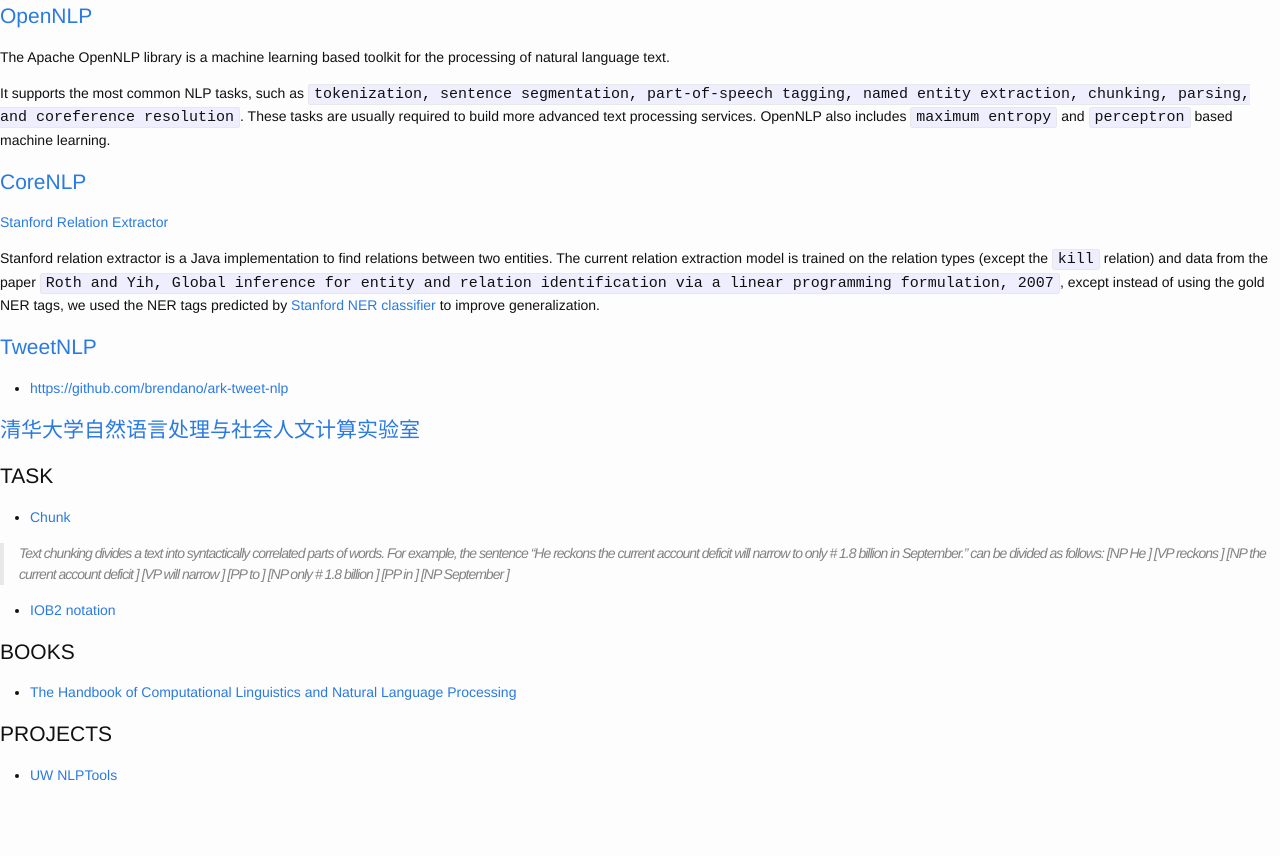
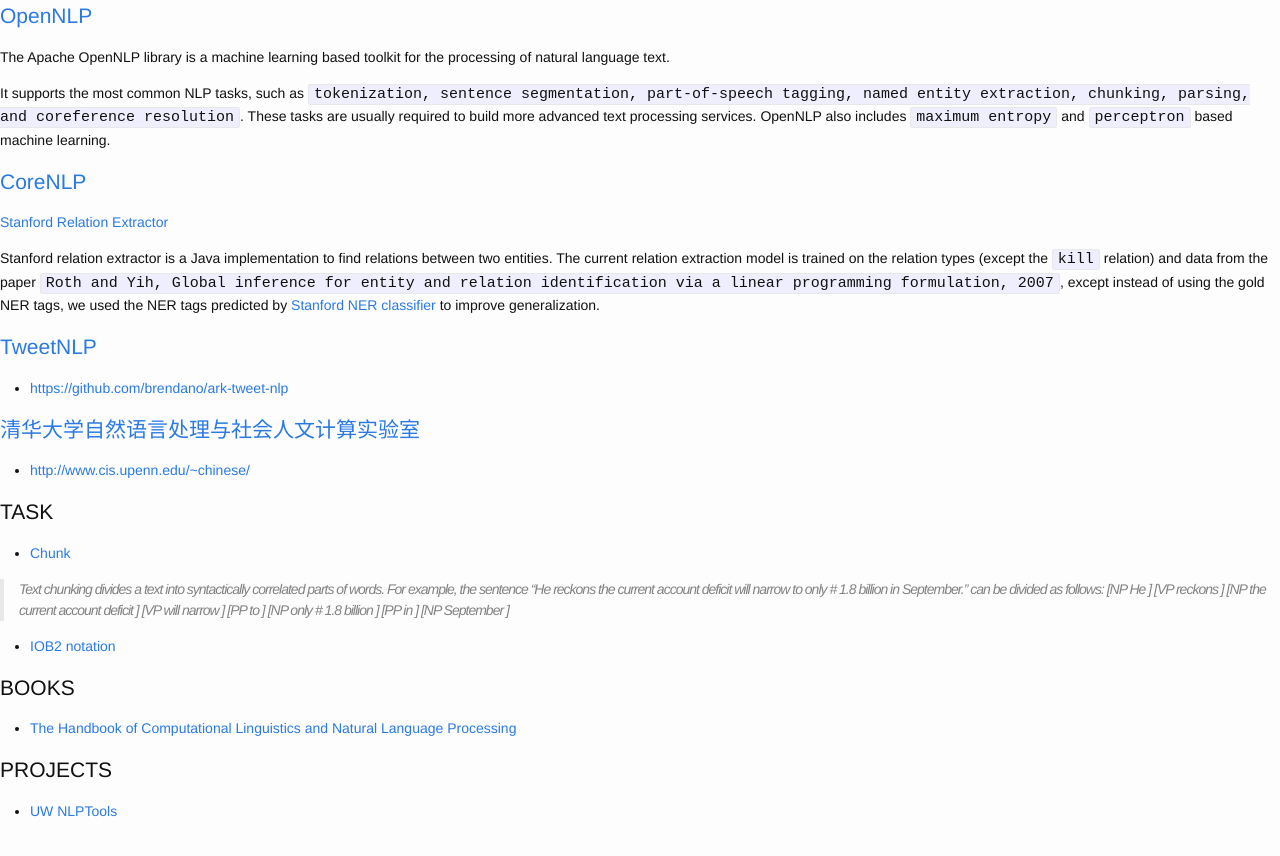
Before and after one commit to cnwarden/cnwarden.github.io, a Jekyll site: the page built from ml/index.md, in a window 1280 px wide. Shown: the top 856 px of the page. Built offline with Jekyll 4.4.1, drawn with Linux system fonts in a browser that asks for light colours; part of the change alters nothing that is shown.

Commit message:
Update index.md

```diff
--- a/ml/index.md
+++ b/ml/index.md
@@ -21,6 +21,8 @@ Stanford relation extractor is a Java implementation to find relations between t
 
 # [清华大学自然语言处理与社会人文计算实验室](http://nlp.csai.tsinghua.edu.cn/site2/)
 
+* [http://www.cis.upenn.edu/~chinese/](http://www.cis.upenn.edu/~chinese/)
+
 # TASK
 
 * [Chunk](http://www.chokkan.org/software/crfsuite/tutorial.html)
```
